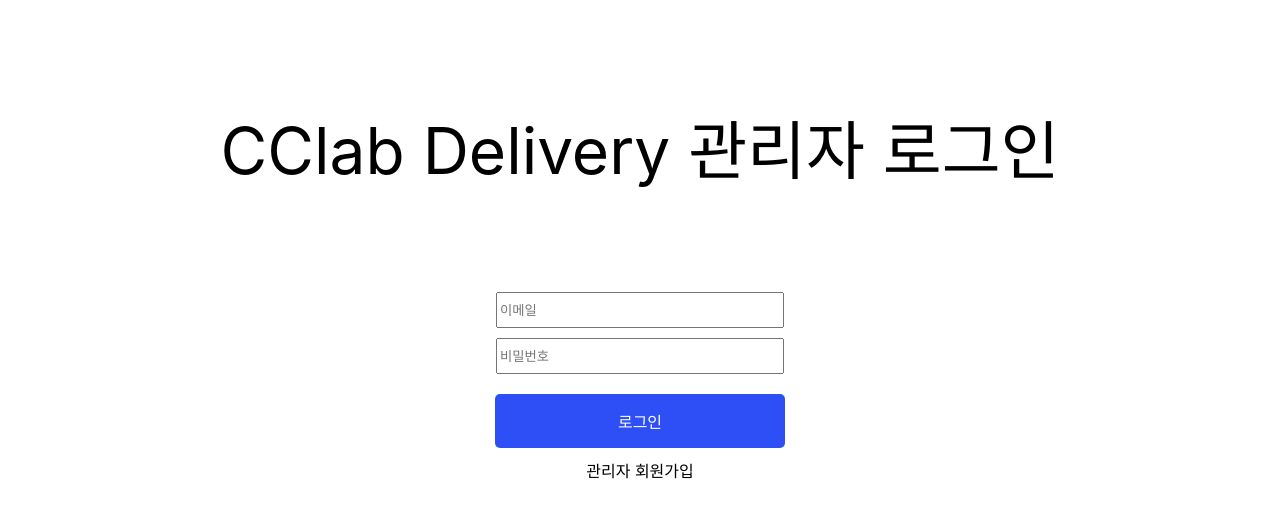
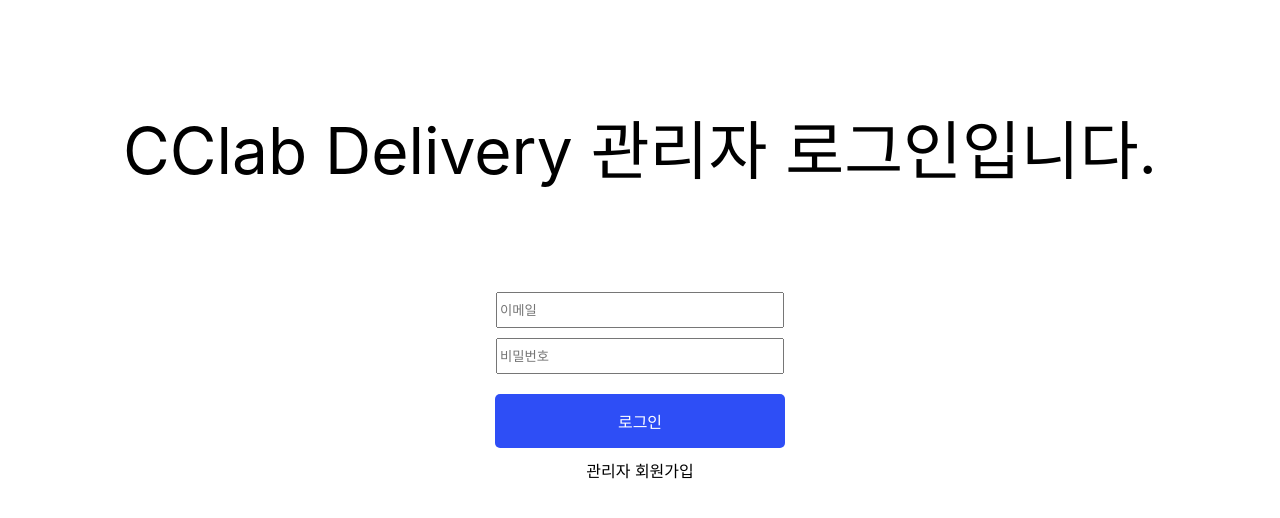
Before and after one commit to cclab-project/OAuth-Toy-Project-Client, a React (Create React App) app: page /AdminLogin in a window 1280 px wide. Shown: the top 518 px of the page. Built offline with nearby package versions, Linux system fonts and the light colour scheme; no server answers.

Commit message:
Fix: form tag -> axios

```diff
--- a/src/pages/StoreAdminLogin/StoreAdminLogin.js
+++ b/src/pages/StoreAdminLogin/StoreAdminLogin.js
@@ -42,7 +42,7 @@
         <>
             <Container>
                 <Title>
-                    CClab Delivery 관리자 로그인
+                    CClab Delivery 관리자 로그인입니다.
                 </Title>
                 <InputForm onSubmit={loginSubmitHandler}>
                     <InputBox>
```
